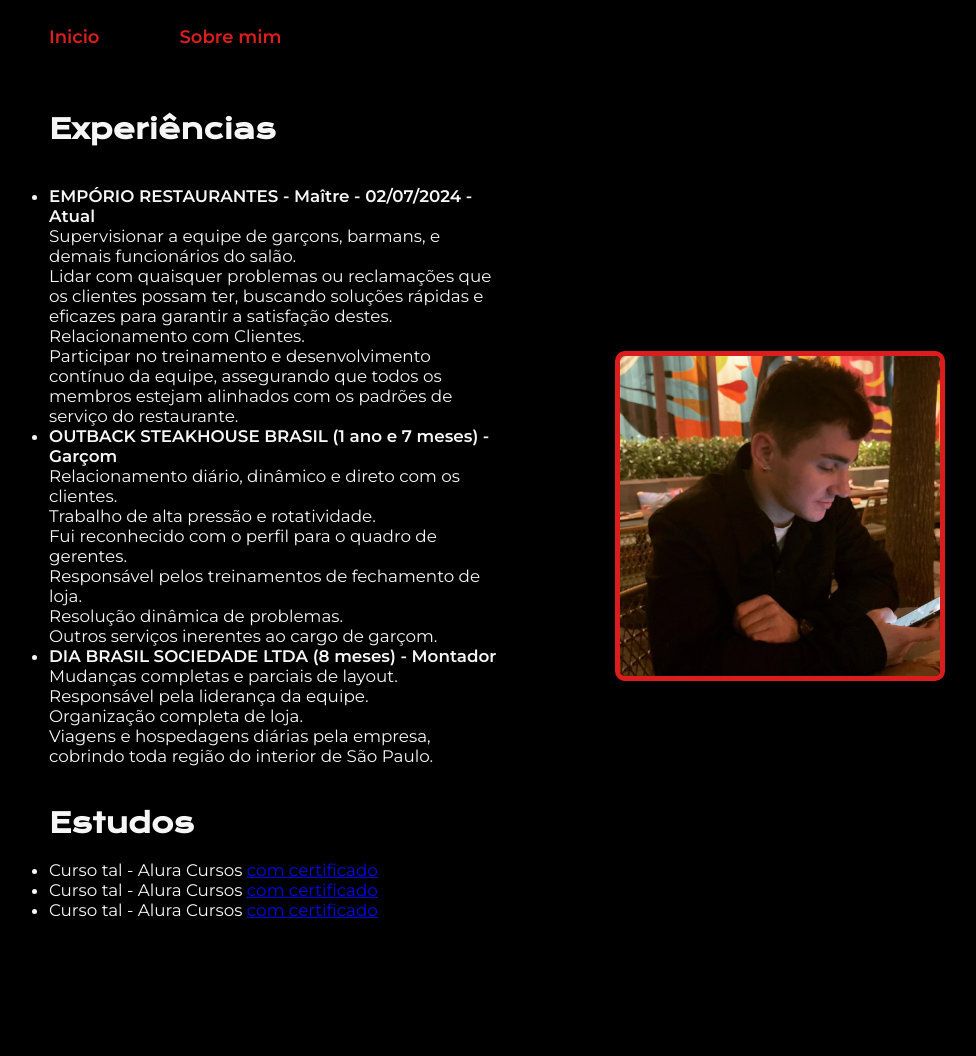
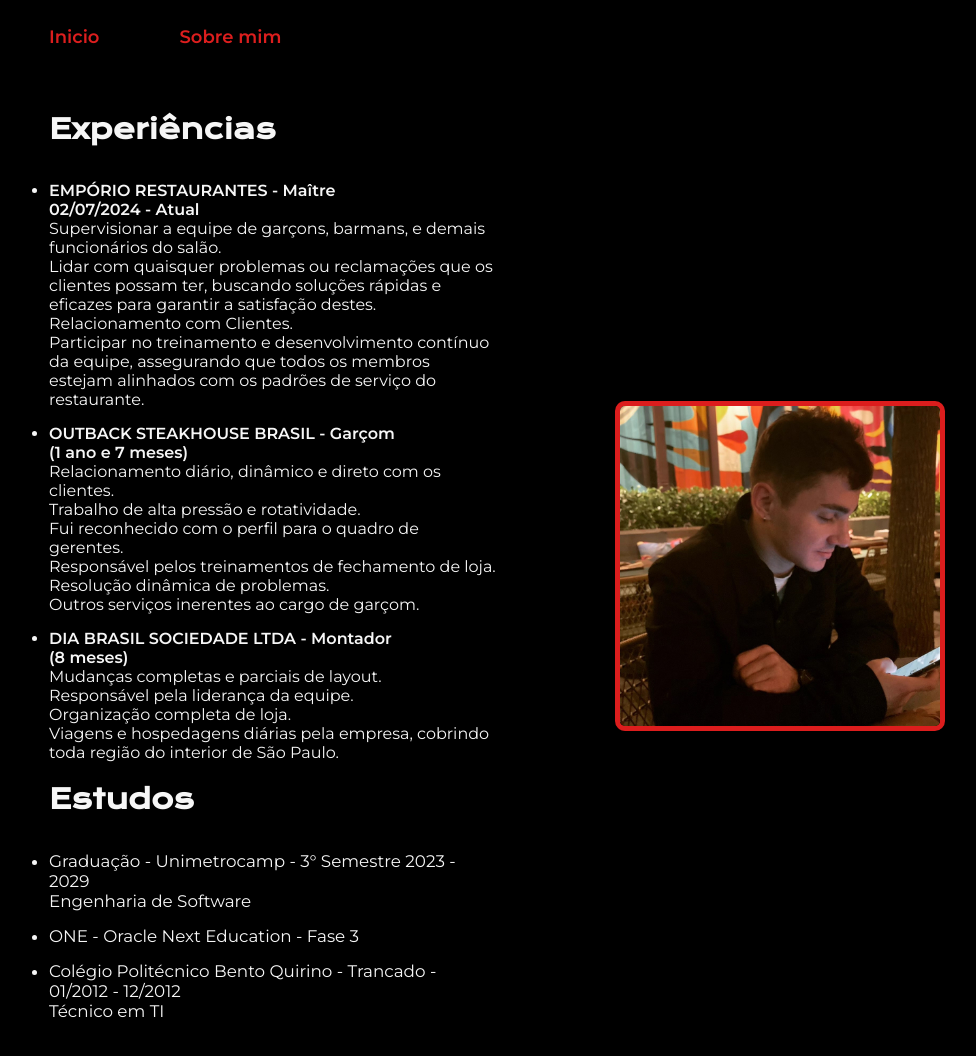
Before and after one commit to JeanLucas00/Portifolio, a plain HTML site: page about.html in a window 1280 px wide. Shown: the whole page, without its empty margins (143-1119 px from the left). Before the commit the page ends 984 px from the top, so only its background shows below. Drawn offline with nearby package versions, Linux system fonts and the light colour scheme.

Commit message:
Add files via upload

```diff
--- a/about.html
+++ b/about.html
@@ -18,35 +18,35 @@
     <main class="apresentacao">
         <section class="apresentacao__conteudo">
             <h2 class="apresentacao__conteudo__titulo">Experiências</h2>
-            <p class="apresentacao__conteudo__texto">
-            <ul class="apresentacao__conteudo__texto">
-                <li><strong>EMPÓRIO RESTAURANTES - Maître - 02/07/2024 - Atual</strong><br>
+            <ul class="apresentacao__conteudo__lista">
+                <li><strong>EMPÓRIO RESTAURANTES - Maître<br> 02/07/2024 - Atual</strong><br>
                     Supervisionar a equipe de garçons, barmans, e demais funcionários do salão.<br>
                     Lidar com quaisquer problemas ou reclamações que os clientes possam ter, buscando soluções rápidas e eficazes para garantir a satisfação destes.<br>
                     Relacionamento com Clientes.<br>
                     Participar no treinamento e desenvolvimento contínuo da equipe, assegurando que todos os membros estejam alinhados com os padrões de serviço do restaurante.
                 </li>
-                <li><strong>OUTBACK STEAKHOUSE BRASIL (1 ano e 7 meses) - Garçom</strong><br>Relacionamento diário, dinâmico e direto com os clientes.<br>
+                <li><strong>OUTBACK STEAKHOUSE BRASIL - Garçom<br>(1 ano e 7 meses)</strong><br>Relacionamento diário, dinâmico e direto com os clientes.<br>
                     Trabalho de alta pressão e rotatividade.<br>
                     Fui reconhecido com o perfil para o quadro de gerentes.<br>
                     Responsável pelos treinamentos de fechamento de loja.<br>
                     Resolução dinâmica de problemas.<br>
                     Outros serviços inerentes ao cargo de garçom.
                     </li>
-                <li><strong>DIA BRASIL SOCIEDADE LTDA (8 meses) - Montador</strong><br>Mudanças completas e parciais de layout.<br>
+                <li><strong>DIA BRASIL SOCIEDADE LTDA - Montador <br>(8 meses)</strong><br>Mudanças completas e parciais de layout.<br>
                     Responsável pela liderança da equipe.<br>
                     Organização completa de loja.<br>
                     Viagens e hospedagens diárias pela empresa, cobrindo
                     toda região do interior de São Paulo.
                      </li>
             </ul>
-            </p>
             <h2 class="apresentacao__conteudo__titulo">Estudos</h2>
             <div class="apresentacao__conteudo__texto">
-            <ul class="apresentacao__conteudo__texto">
-                <li>Curso tal - Alura Cursos <a href="linkdocertificado">com certificado</a> </li>
-                <li>Curso tal - Alura Cursos <a href="linkdocertificado">com certificado</a></li>
-                <li>Curso tal - Alura Cursos <a href="linkdocertificado">com certificado</a></li>
+            <ul class="apresentacao__conteudo__lista">
+                <li>Graduação - Unimetrocamp - 3° Semestre
+                    2023 - 2029<br>Engenharia de Software</li>
+                <li>ONE - Oracle Next Education - Fase 3</li>
+                <li>Colégio Politécnico Bento Quirino - Trancado -
+                    01/2012 - 12/2012 <br> Técnico em TI </li>
             </ul>
             </div>
         </section>
--- a/style.css
+++ b/style.css
@@ -68,6 +68,10 @@ body{
     font-size: 1.05rem;
     font-family: 'Montserrat', sans-serif;
     gap: 15px;
+}
+
+.apresentacao__conteudo__lista li{
+    padding-top: 15px;
 }
 
 .apresentacao__links__subtitulo{
```
